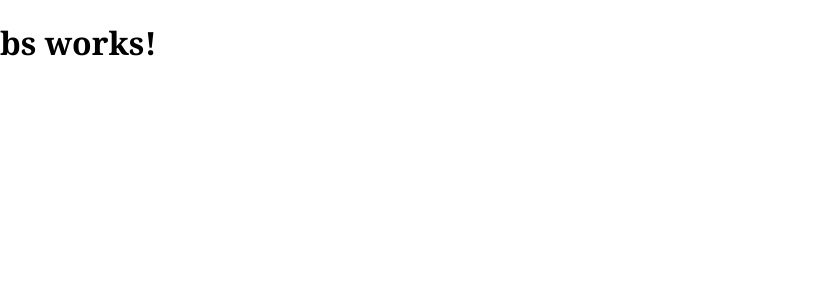
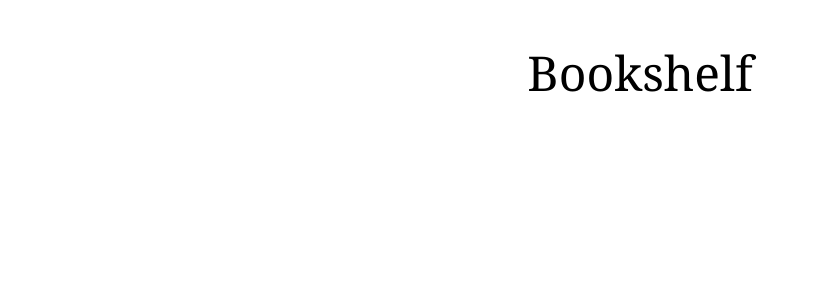
Before and after one commit to onyx161/bookshelf, an Angular app: page / in a window 1280 px wide. Shown: the top 300 px of the page, without its empty margins (0-819 px from the left). Built offline with nearby package versions, Linux system fonts and the light colour scheme.

Commit message:
Add header component.

```diff
--- a/src/app/app.component.html
+++ b/src/app/app.component.html
@@ -1,3 +1 @@
-<h1>
-  {{title}}
-</h1>
+<bs-header></bs-header>
--- a/src/app/app.component.ts
+++ b/src/app/app.component.ts
@@ -6,5 +6,5 @@ import { Component } from '@angular/core';
   styleUrls: ['./app.component.css']
 })
 export class AppComponent {
-  title = 'bs works!';
+
 }
--- a/src/app/app.module.ts
+++ b/src/app/app.module.ts
@@ -4,10 +4,12 @@ import { FormsModule } from '@angular/forms';
 import { HttpModule } from '@angular/http';
 
 import { AppComponent } from './app.component';
+import { HeaderComponent } from './header.component';
 
 @NgModule({
   declarations: [
-    AppComponent
+    AppComponent,
+    HeaderComponent
   ],
   imports: [
     BrowserModule,
--- /dev/null
+++ b/src/app/header.component.ts
@@ -0,0 +1,21 @@
+import { Component, OnInit } from '@angular/core';
+
+@Component({
+  selector: 'bs-header',
+  template: `
+    <div class="header">
+      <div class="container">
+        Bookshelf
+      </div>
+    </div>
+  `,
+  styles: []
+})
+export class HeaderComponent implements OnInit {
+
+  constructor() { }
+
+  ngOnInit() {
+  }
+
+}
```
